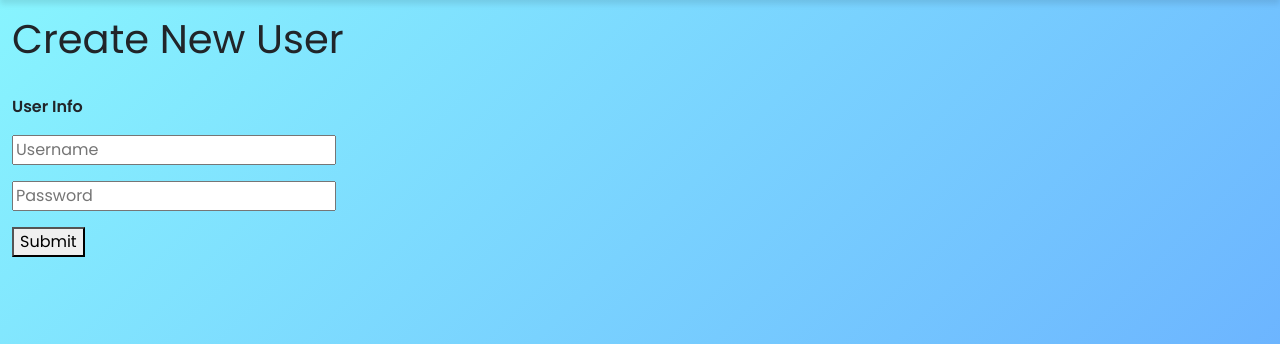
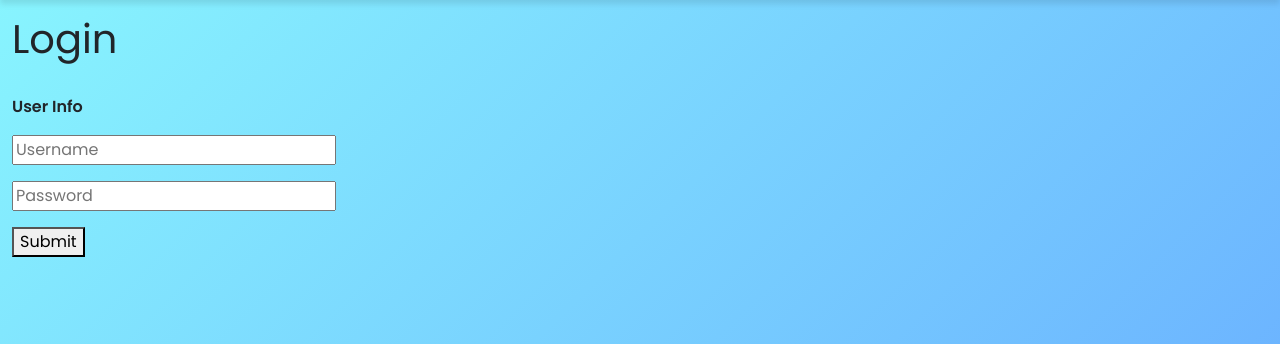
Before and after one commit to andrewperezledo/Q.U.A.C.K.-Library-Management-System, a Flask app: page /login in a window 1280 px wide. Shown: the part 76-420 px from the top of the page. Run offline with Flask 3, Linux system fonts and the light colour scheme; some libraries are stand-ins or nearby versions.

Commit message:
Login page fully functioning

```diff
--- a/app.py
+++ b/app.py
@@ -1,5 +1,7 @@
 from flask import Flask, render_template, request, url_for, redirect, session, flash
 from DatabaseTools.databasetools import userCreation
+from DatabaseTools.databasetools import loginFunction
+from DatabaseTools.databasetools import userSearch
 # to run, export this file with export FLASK_APP=home, export FLASK_DEBUG=1
 # to run mutiple apps, use -p like this: flask run -p 5001 *******to change port
 # templates for the html & js inside html, static for CSS, JavaScript, & images
@@ -17,28 +19,29 @@ def homepage():
 @app.route('/create-user', methods=('GET', 'POST'))
 
 def create_user():
-    if request.method == 'POST':
-        name = request.form.get('content')
-        student = request.form.get('degree')
-        # SEARCH IF USER ALREADY EXISTS!!!!!
+    if session["usertype"] == "employee" or session["usertype"] == "admin": # This line only lets admin or employees use this page
+        if request.method == 'POST':
+            name = request.form.get('content')
+            student = request.form.get('degree')
+            # SEARCH IF USER ALREADY EXISTS!!!!!
 
-        # Process the form data (e.g., save to database)
-        #create = userCreation(name, "password123", "member")
-        session['username'] = name
-        session['usertype'] = "member"
-        # if(create == "Matching Username"):
-        #     # User already exists
-        #     # implement something to tell user they already exist
-        #     return render_template('create_user.html')
-        # elif(create == "success"):
-        #     # User is created and sent to user home page
-        #     session['username'] = name
-        #     #session['usertype'] = "member"
-        #     return redirect(url_for('home_user', username=name))
+            # Process the form data (e.g., save to database)
+            #create = userCreation(name, "password123", "member")
+            session['username'] = name
+            session['usertype'] = "member"
+            # if(create == "Matching Username"):
+            #     # User already exists
+            #     # implement something to tell user they already exist
+            #     return render_template('create_user.html')
+            # elif(create == "success"):
+            #     # User is created and sent to user home page
+            #     session['username'] = name
+            #     #session['usertype'] = "member"
+            #     return redirect(url_for('home_user', username=name))
 
-        # Redirect to the homepage route
-        return redirect(url_for('home_user', username=name))
-    return render_template('create_user.html')
+            # Redirect to the homepage route
+            return redirect(url_for('home_user', username=name))
+        return render_template('create_user.html')
 
 @app.route('/login', methods=('GET', 'POST'))
 
@@ -46,8 +49,15 @@ def login_page():
     if request.method == 'POST':
         username = request.form.get('username')
         password = request.form.get('password')
-        create = userCreation(username, password,"member")
-        return redirect(url_for('home_user', username=username))
+        result = loginFunction(username, password)
+        if result == "Login Successful.":
+            userdata = userSearch(username)
+            session['username'] = username
+            session['usertype'] = userdata["usertype"]  # Admin, employee, or member
+            return redirect(url_for('home_user', username=username))
+        else:
+            flash("Invalid username or password", "info")
+            return redirect(url_for('login_page'))
     return render_template('login_page.html')
 
 
@@ -59,11 +69,13 @@ def home_user():
         username = request.args.get('username')
         if session["usertype"] == "member":
             return render_template('test_memberonly.html')
+        elif session["usertype"] == "employee":
+            return render_template('test_employeeonly.html')
         elif session["usertype"] == "admin":
             return render_template('test_adminonly.html')
-        return render_template('home_user.html', username = username)
+        #return render_template('home_user.html', username = username)
     else:
-        return redirect(url_for('create_user'))
+        return redirect(url_for('login_page'))
 
 @app.route("/catalog")
 def catalog():
--- a/templates/login_page.html
+++ b/templates/login_page.html
@@ -1,6 +1,6 @@
 {% extends "base.html" %}
 {% block title %}
-User Creation
+Login Page
 {% endblock %}
 
 {% block styles %}
@@ -11,8 +11,18 @@ User Creation
 {% endblock %}
 
 {% block content %}
+
+
+
     <div class="container-fluid">
-        <h1>Create New User</h1>
+        <h1>Login</h1>
+            {% with messages = get_flashed_messages() %}
+                {% if messages %}
+                    {% for msg in messages %}
+                        <p>{{msg}}</p>
+                    {% endfor %}
+                {% endif %}
+            {% endwith %}
         <br>
         <div class="content">
         <form method="POST">
```
